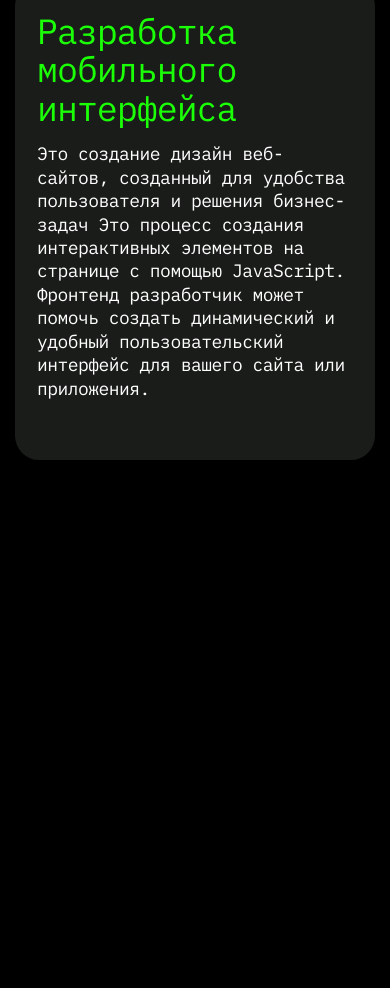
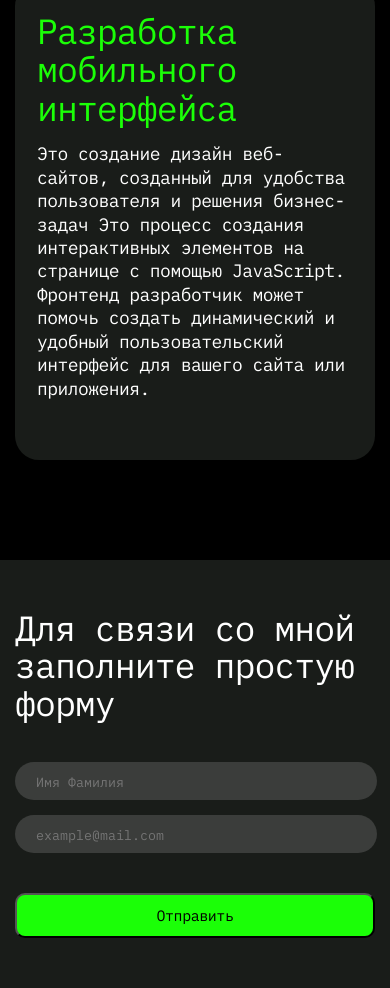
Before and after one commit to AnGeD13/portfolio, a plain HTML site: page index.html in a window 390 px wide. Shown: the part 5966-6954 px from the top of the page. Before the commit the page ends 6526 px from the top, so only its background shows below. Drawn offline with Linux system fonts and the light colour scheme.

Commit message:
adding adaptability to contacts's part

```diff
--- a/index.html
+++ b/index.html
@@ -124,8 +124,8 @@
                 </ul>
             </div>
         </div>
-        <div class="tasks content-center">
-            <div class="task__section">
+        <div class="tasks">
+            <div class="task__section content-center">
                 <h3 class="task__section__title ibm-plex-mono-regular">Помогаю реализовать широкий спектр задач</h3>
                 <ul class="tasks__list">
                     <li class="task__item">
@@ -178,7 +178,27 @@
                 </ul>
             </div>
         </div>
-        <div class="contacts"></div>
+        <div class="contacts">
+            <div class="contacts__section content-center">
+                <p class="contacts__title ibm-plex-mono-regular">Для связи со мной заполните простую форму</p>
+                <form action="">
+                    <input
+                    class="contacts__form__item ibm-plex-mono-regular"
+                    type="text"
+                    placeholder="Имя Фамилия">
+                    <input
+                    class="contacts__form__item ibm-plex-mono-regular"
+                    type="email"
+                    placeholder="example@mail.com"
+                    >
+                    <button class="contacts-btn green-btn ibm-plex-mono-regular">Отправить</button>
+                </form>
+            </div>
+            <picture>
+                <source class="contacts__img" srcset="/resources/images/contacts/contacts_tablet.png" media="(max-width: 960px)">
+                <img class="contacts__img" src="/resources/images/contacts/contacts.png" alt="programmer">
+            </picture>
+        </div>
         <div class="footer"></div>
     </div>
 </body>
--- a/styles/contacts.css
+++ b/styles/contacts.css
@@ -1,9 +1,122 @@
+.contacts {
+  background-color: #191c19;
+  color: white;
+  display: flex;
+  justify-content: space-between;
+}
+
+.contacts__section {
+  width: 40%;
+}
+
+.contacts__title {
+  font-size: 60px;
+  line-height: 60px;
+  letter-spacing: -0.03em;
+  margin-bottom: 60px;
+  margin-top: 100px;
+}
+
+.contacts__form__item {
+  display: block;
+}
+
+input {
+  background-color: #3b3d3b;
+  color: white;
+  border: none;
+  border-radius: 100px;
+  width: calc(100% - 40px);
+  height: 29px;
+  padding-top: 16px;
+  padding-bottom: 16px;
+  padding-left: 40px;
+}
+
+input:first-child {
+  margin-bottom: 26px;
+}
+
+.contacts-btn {
+  width: 80%;
+  font-size: 22px;
+  line-height: 28.6px;
+  padding: 21px 20px;
+  margin-top: 60px;
+  margin-bottom: 100px;
+}
+
 @media (max-width: 1199px) {
 }
 @media (max-width: 960px) {
+  .contacts__title {
+    font-size: 40px;
+    line-height: 40.5px;
+    margin-bottom: 40px;
+    margin-top: 50px;
+  }
+
+  input {
+    width: calc(100% - 24px);
+    height: 21px;
+    padding-top: 10px;
+    padding-bottom: 10px;
+    padding-left: 24px;
+  }
+
+  input:first-child {
+    margin-bottom: 17px;
+  }
+
+  .contacts-btn {
+    width: 80%;
+    font-size: 16px;
+    line-height: 20.8px;
+    padding: 12px 14px;
+    margin-top: 40px;
+    margin-bottom: 90px;
+  }
 }
 
 @media (max-width: 767px) {
+}
+
+@media (max-width: 650px) {
+  .contacts__section {
+    width: 100%;
+  }
+
+  .contacts__title {
+    font-size: 35px;
+    line-height: 37.33px;
+    margin-bottom: 40px;
+    margin-top: 50px;
+  }
+
+  input {
+    height: 20px;
+    width: calc(100% - 21px);
+    padding-top: 10px;
+    padding-bottom: 8px;
+    padding-left: 21px;
+  }
+
+  input:first-child {
+    margin-bottom: 15px;
+  }
+
+  .contacts-btn {
+    width: 100%;
+    font-size: 15px;
+    line-height: 19.5px;
+    padding: 11px 12px;
+    margin-top: 40px;
+    margin-bottom: 50px;
+  }
+
+  .contacts__img {
+    display: none;
+  }
 }
 
 @media (max-width: 500px) {
--- a/styles/index.css
+++ b/styles/index.css
@@ -58,6 +58,7 @@ h3 {
   color: black;
   background-color: #1bff07;
   border-radius: 10px;
+  cursor: pointer;
 }
 
 @media (max-width: 1199px) {
```
Also changed, not shown: resources/images/contacts/contacts.png (added), resources/images/contacts/contacts_tablet.png (added), resources/images/programmer.png (deleted).
